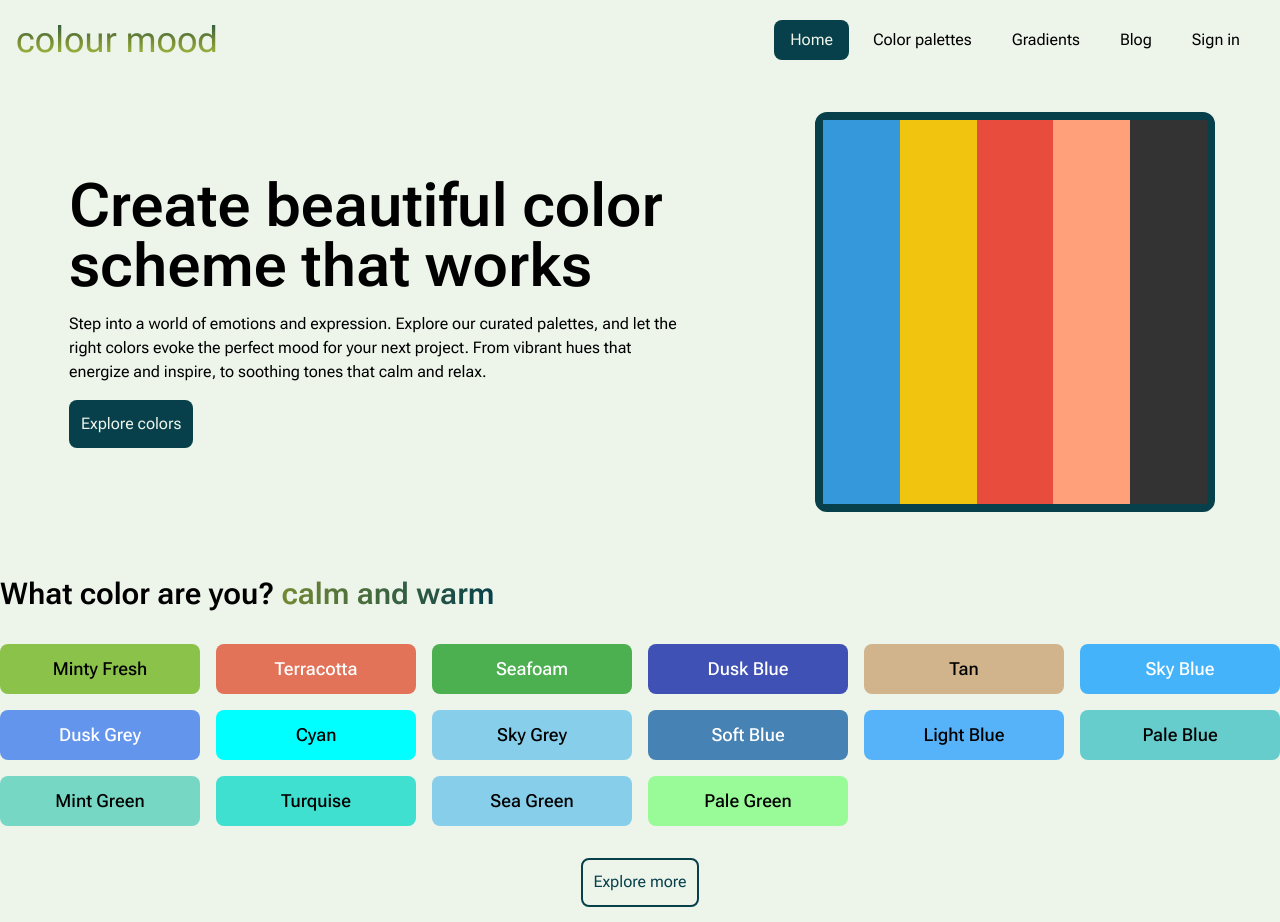
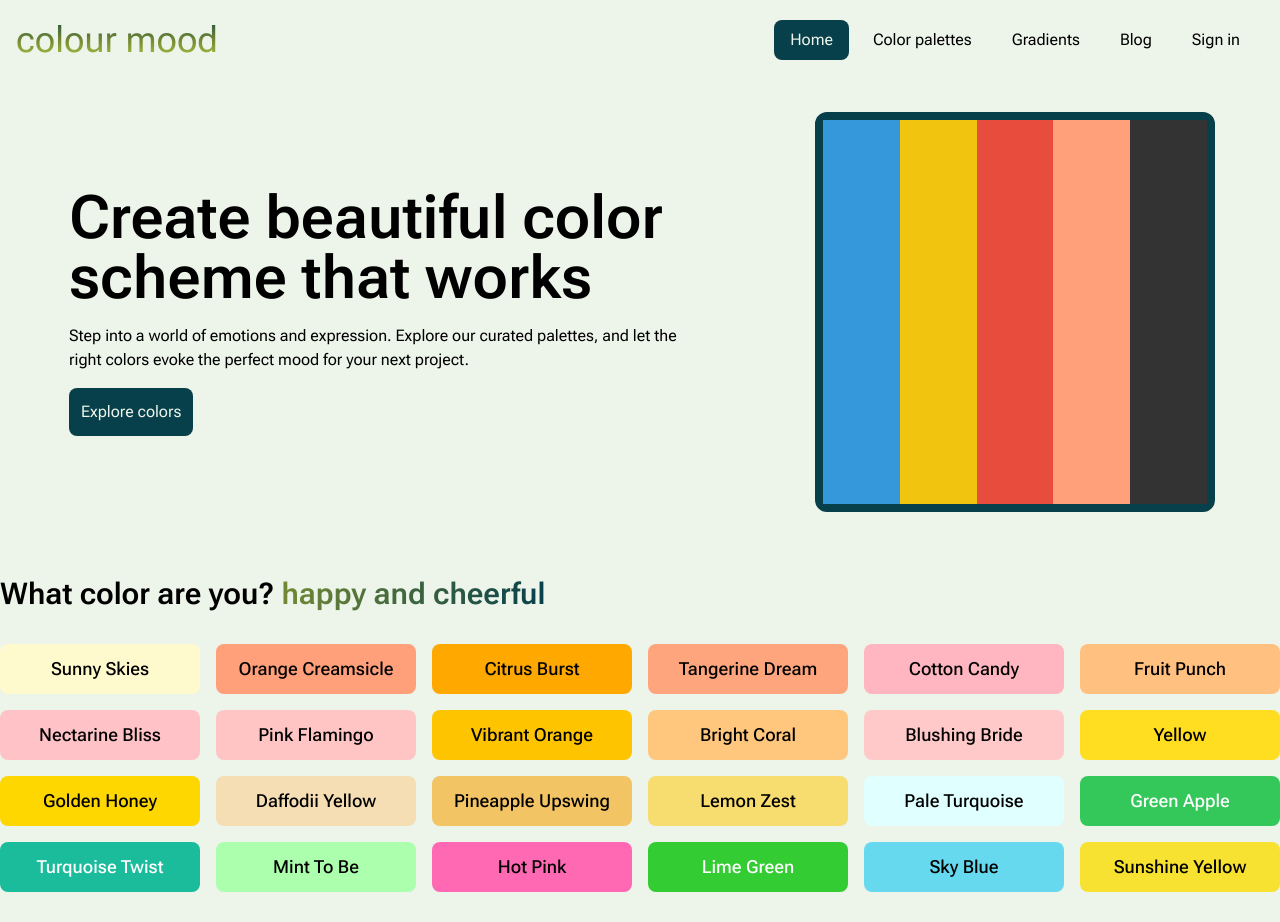
Before and after one commit to motuncoded/colourmood, a Next.js app: page / in a window 1280 px wide. Shown: the top 922 px of the page. Built offline with nearby package versions, Linux system fonts and the light colour scheme.

Commit message:
updated some colors for moods
In this change, I updated some colors fro the moods

```diff
--- a/src/components/Hero.tsx
+++ b/src/components/Hero.tsx
@@ -22,8 +22,7 @@ function Hero() {
         <h3 className="pt-4 ">
           Step into a world of emotions and expression. Explore our curated
           palettes, and let the right colors evoke the perfect mood for your
-          next project. From vibrant hues that energize and inspire, to soothing
-          tones that calm and relax.{" "}
+          next project.
         </h3>
         <div className="flex pt-4 ">
           <button
--- a/src/components/Mood.tsx
+++ b/src/components/Mood.tsx
@@ -17,6 +17,8 @@ const Mood: React.FC<MoodProps> = () => {
     useState<string>("happy and cheerful");
   const [moodIndex, setMoodIndex] = useState<number>(1);
   const [showMoods, setShowMoods] = useState<boolean>(false);
+    const [intervalId, setIntervalId] = useState<number | null>(null);
+
 
   const allMoods = [...new Set(colors.map((color: Color) => color.mood))];
 
@@ -27,7 +29,7 @@ const Mood: React.FC<MoodProps> = () => {
       if (newIndex < allMoods.length && allMoods[newIndex] !== selectedMood) {
         setSelectedMood(allMoods[newIndex]);
       }
-    }, 5000);
+    }, 8000);
     return () => clearInterval(intervalId);
   }, [colors, moodIndex]);
 
--- a/src/components/json/colours.json
+++ b/src/components/json/colours.json
@@ -1,191 +1,251 @@
 [
   {
-    "hexCode": "#FF69B4",
-    "colorname": "Fiesta",
+    "hexCode": "#FFFACD",
+    "colorname": "Sunny Skies",
+    "mood": "happy and cheerful"
+  },
+  {
+    "hexCode": "#FFA07A",
+    "colorname": "Orange Creamsicle",
+    "mood": "happy and cheerful"
+  },
+  {
+    "hexCode": "#FFA800",
+    "colorname": "Citrus Burst",
+    "mood": "happy and cheerful"
+  },
+    {
+    "hexCode": "#FFA57D",
+    "colorname": "Tangerine Dream",
+    "mood": "happy and cheerful"
+  },
+
+   {
+    "hexCode": "#FFB6C1",
+    "colorname": "Cotton Candy",
+    "mood": "happy and cheerful"
+  },
+
+  {
+    "hexCode": "#FFC080",
+    "colorname": "Fruit Punch",
+    "mood": "happy and cheerful"
+  },
+
+   {
+    "hexCode": "#FFC2C7",
+    "colorname": "Nectarine Bliss",
+    "mood": "happy and cheerful"
+  },
+
+  {
+    "hexCode": "#FFC5C5",
+    "colorname": "Pink Flamingo",
+    "mood": "happy and cheerful"
+  },
+
+   {
+    "hexCode": "#FFC400",
+    "colorname": "Vibrant Orange",
+    "mood": "happy and cheerful"
+  },
+  {
+    "hexCode": "#FFC67D",
+    "colorname": "Bright Coral",
+    "mood": "happy and cheerful"
+  },
+   {
+    "hexCode": "#FFC9C9",
+    "colorname": "Blushing Bride",
+    "mood": "happy and cheerful"
+  },
+
+
+  {
+    "hexCode": "#FFDE21",
+    "colorname": "Yellow",
+    "mood": "happy and cheerful"
+  },
+  {
+    "hexCode": "#FFD700",
+    "colorname": "Golden Honey",
+    "mood": "happy and cheerful"
+  },
+    {
+    "hexCode": "#F5DEB3",
+    "colorname": "Daffodii Yellow",
+    "mood": "happy and cheerful"
+  },
+  {
+    "hexCode": "#F2C464",
+    "colorname": "Pineapple Upswing",
+    "mood": "happy and cheerful"
+  },
+   {
+    "hexCode": "#F7DC6F",
+    "colorname": "Lemon Zest",
+    "mood": "happy and cheerful"
+  },
+  {
+    "hexCode": "#E0FFFF",
+    "colorname": "Pale Turquoise",
     "mood": "happy and cheerful"
   },
   {
     "hexCode": "#34C759",
-    "colorname": "Emerald Dream",
+    "colorname": "Green Apple",
     "mood": "happy and cheerful"
   },
   {
-    "hexCode": "#FFC0CB",
-    "colorname": "Bliss",
+    "hexCode": "#1ABC9C",
+    "colorname": "Turquoise Twist",
     "mood": "happy and cheerful"
   },
   {
-    "hexCode": "#9C27B0",
-    "colorname": "Jubilee",
+    "hexCode": "#ACFFAC",
+    "colorname": "Mint To Be",
     "mood": "happy and cheerful"
   },
   {
-    "hexCode": "#8F0A1A",
-    "colorname": "Ruby Red",
+    "hexCode": "#FF69B4",
+    "colorname": "Hot Pink",
     "mood": "happy and cheerful"
   },
   {
-    "hexCode": "#33B5E5",
-    "colorname": "Sparkle",
-    "mood": "happy and cheerful"
-  },
-  {
-    "hexCode": "#FF99CC",
-    "colorname": "Carnival",
-    "mood": "happy and cheerful"
-  },
-  {
-    "hexCode": "#E6D8C3",
-    "colorname": "Sunny Disposition",
-    "mood": "happy and cheerful"
-  },
-  {
-    "hexCode": "#9E9E9E",
-    "colorname": "Giggle",
+    "hexCode": "#33CC33",
+    "colorname": "Lime Green",
     "mood": "happy and cheerful"
   },
   {
     "hexCode": "#66D9EF",
-    "colorname": "Sea Breeze",
+    "colorname": "Sky Blue",
+    "mood": "happy and cheerful"
+  },
+
+  {
+    "hexCode": "#F8E231",
+    "colorname": "Sunshine Yellow",
     "mood": "happy and cheerful"
   },
   {
-    "hexCode": "#F7F7F7",
-    "colorname": "Cloud Nine",
-    "mood": "happy and cheerful"
+    "hexCode": "#D2B48C",
+    "colorname": "Tan",
+    "mood": "calm and soothing"
   },
   {
-    "hexCode": "#FFD2C9",
-    "colorname": "Sunflower",
-    "mood": "happy and cheerful"
+    "hexCode": "#FFD7BE",
+    "colorname": "Peachy Perfection",
+    "mood": "calm and soothing"
   },
   {
-    "hexCode": "#FFE4C4",
-    "colorname": "Bisque",
-    "mood": "happy and cheerful"
+    "hexCode": "#C7B8EA",
+    "colorname": "Lavender Lust",
+    "mood": "calm and soothing"
+  },
+  {
+    "hexCode": "#E27258",
+    "colorname": "Terracotta",
+    "mood": "calm and soothing"
   },
   {
     "hexCode": "#8BC34A",
     "colorname": "Minty Fresh",
-    "mood": "calm and warm"
+    "mood": "calm and soothing"
   },
   {
-    "hexCode": "#E27258",
-    "colorname": "Terracotta",
-    "mood": "calm and warm"
+    "hexCode": "#F5F5DC",
+    "colorname": "Cream",
+    "mood": "calm and soothing"
+  },
+  {
+    "hexCode": "#C9C4B5",
+    "colorname": "Soft Beige",
+    "mood": "calm and soothing"
+  },
+  {
+    "hexCode": "#F0E4CC",
+    "colorname": "Warm Beige",
+    "mood": "calm and soothing"
+  },
+  {
+    "hexCode": "#E5D8B6",
+    "colorname": "Light Beige",
+    "mood": "calm and soothing"
+  },
+  {
+    "hexCode": "#D3C9C5",
+    "colorname": "Soft Grey",
+    "mood": "calm and soothing"
+  },
+  {
+    "hexCode": "#87CEEB",
+    "colorname": "Sea Green",
+    "mood": "calm and soothing"
+  },
+  {
+    "hexCode": "#40E0D0",
+    "colorname": "Turquise",
+    "mood": "calm and soothing"
+  },
+  {
+    "hexCode": "#98FB98",
+    "colorname": "Pale Green",
+    "mood": "calm and soothing"
+  },
+  {
+    "hexCode": "#F7DC6F",
+    "colorname": "Golden Glow",
+    "mood": "calm and soothing"
+  },
+  {
+    "hexCode": "#76D7C4",
+    "colorname": "Mint Green",
+    "mood": "calm and soothing"
+  },
+  {
+    "hexCode": "#ACFFAC",
+    "colorname": "Minty Meadow",
+    "mood": "calm and soothing"
+  },
+  {
+    "hexCode": "#B2FFFC",
+    "colorname": "Soft Aqua",
+    "mood": "calm and soothing"
+  },
+  {
+    "hexCode": "#C6E2B5",
+    "colorname": "Light Sage",
+    "mood": "calm and soothing"
+  },
+  {
+    "hexCode": "#BCE3C5",
+    "colorname": "Misty Morn",
+    "mood": "calm and soothing"
+  },
+  {
+    "hexCode": "#A9D700",
+    "colorname": "Soft Chartreuse",
+    "mood": "calm and soothing"
   },
   {
     "hexCode": "#4CAF50",
-    "colorname": "Seafoam",
-    "mood": "calm and warm"
+    "colorname": "Emerald",
+    "mood": "calm and soothing"
   },
   {
-    "hexCode": "#3F51B5",
-    "colorname": "Dusk Blue",
-    "mood": "calm and warm"
-  },
-  {
-    "hexCode": "#D2B48C",
-    "colorname": "Tan",
-    "mood": "calm and warm"
+    "hexCode": "#03A9F4",
+    "colorname": "Cerulean Blue",
+    "mood": "calm and soothing"
   },
   {
     "hexCode": "#45B3FA",
-    "colorname": "Sky Blue",
-    "mood": "calm and warm"
+    "colorname": "Sky Blue Mist",
+    "mood": "calm and soothing"
   },
   {
     "hexCode": "#6495ED",
     "colorname": "Dusk Grey",
-    "mood": "calm and warm"
-  },
-  {
-    "hexCode": "#00FFFF",
-    "colorname": "Cyan",
-    "mood": "calm and warm"
-  },
-  {
-    "hexCode": "#87CEEB",
-    "colorname": "Sky Grey",
-    "mood": "calm and warm"
-  },
-  {
-    "hexCode": "#4682B4",
-    "colorname": "Soft Blue",
-    "mood": "calm and warm"
-  },
-  {
-    "hexCode": "#56B3FA",
-    "colorname": "Light Blue",
-    "mood": "calm and warm"
-  },
-  {
-    "hexCode": "#66CCCC",
-    "colorname": "Pale Blue",
-    "mood": "calm and warm"
-  },
-  {
-    "hexCode": "#76D7C4",
-    "colorname": "Mint Green",
-    "mood": "calm and warm"
-  },
-  {
-    "hexCode": "#40E0D0",
-    "colorname": "Turquise",
-    "mood": "calm and warm"
-  },
-  {
-    "hexCode": "#87CEEB",
-    "colorname": "Sea Green",
-    "mood": "calm and warm"
-  },
-  {
-    "hexCode": "#98FB98",
-    "colorname": "Pale Green",
-    "mood": "calm and warm"
-  },
-
-  {
-    "hexCode": "#03A9F4",
-    "colorname": "Electric Blue",
-    "mood": "energetic and vibrant"
-  },
-  {
-    "hexCode": "#2196F3",
-    "colorname": "Cobalt Blue",
-    "mood": "energetic and vibrant"
-  },
-
-  {
-    "hexCode": "#FAF0E6",
-    "colorname": "Linen",
-    "mood": "energetic and vibrant"
-  },
-  {
-    "hexCode": "#2196F3",
-    "colorname": "Melon",
-    "mood": "energetic and vibrant"
-  },
-
-  {
-    "hexCode": "#9C27B0",
-    "colorname": "Grape",
-    "mood": "energetic and vibrant"
-  },
-  {
-    "hexCode": "#8F0A1A",
-    "colorname": "Fire Engine Red",
-    "mood": "energetic and vibrant"
-  },
-  {
-    "hexCode": "#405580",
-    "colorname": "Chambray",
-    "mood": "energetic and vibrant"
-  },
-  {
-    "hexCode": "#FFE5B4",
-    "colorname": "Peach",
-    "mood": "energetic and vibrant"
+    "mood": "calm and soothing"
   },
   {
     "hexCode": "#FF3737",
@@ -198,24 +258,229 @@
     "mood": "energetic and vibrant"
   },
   {
+    "hexCode": "#FFA07A",
+    "colorname": "Electric Orange",
+    "mood": "energetic and vibrant"
+  },
+  {
     "hexCode": "#FFC67D",
     "colorname": "Tangerine Orange",
     "mood": "energetic and vibrant"
   },
   {
+    "hexCode": "#03A9F4",
+    "colorname": "Butterfly Blue",
+    "mood": "energetic and vibrant"
+  },
+  {
+    "hexCode": "#2196F3",
+    "colorname": "Cobalt Blue",
+    "mood": "energetic and vibrant"
+  },
+  {
+    "hexCode": "#9C27B0",
+    "colorname": "Grape",
+    "mood": "energetic and vibrant"
+  },
+  {
+    "hexCode": "#8F0A1A",
+    "colorname": "Fire Engine Red",
+    "mood": "energetic and vibrant"
+  },
+  {
+    "hexCode": "#FF69B4",
+    "colorname": "Unicorn Dust",
+    "mood": "energetic and vibrant"
+  },
+  {
+    "hexCode": "#FFC67D",
+    "colorname": "Coral",
+    "mood": "energetic and vibrant"
+  },
+  {
+    "hexCode": "#FFA07A",
+    "colorname": "Melon",
+    "mood": "energetic and vibrant"
+  },
+  {
+    "hexCode": "#2196F3",
+    "colorname": "Electric Blue",
+    "mood": "energetic and vibrant"
+  },
+  {
+    "hexCode": "#98FF98",
+    "colorname": "Electric Lime",
+    "mood": "energetic and vibrant"
+  },
+  {
+    "hexCode": "#FFE5B4",
+    "colorname": "Peach",
+    "mood": "energetic and vibrant"
+  },
+  {
+    "hexCode": "#405580",
+    "colorname": "Chambray",
+    "mood": "energetic and vibrant"
+  },
+  {
+    "hexCode": "#FFA500",
+    "colorname": "Pumpkin",
+    "mood": "energetic and vibrant"
+  },
+  {
+    "hexCode": "#FFC2C7",
+    "colorname": "Nectarine Bliss",
+    "mood": "energetic and vibrant"
+  },
+  {
+    "hexCode": "#F5DEB3",
+    "colorname": "Daffodii Yellow",
+    "mood": "energetic and vibrant"
+  },
+  {
+    "hexCode": "#F2C464",
+    "colorname": "Tangerine Dream",
+    "mood": "energetic and vibrant"
+  },
+  {
+    "hexCode": "#FFD700",
+    "colorname": "Golden Honey",
+    "mood": "energetic and vibrant"
+  },
+  {
+    "hexCode": "#FFC394",
+    "colorname": "Peachy Keen",
+    "mood": "energetic and vibrant"
+  },
+  {
+    "hexCode": "#FFB6C1",
+    "colorname": "Blushing Bride",
+    "mood": "energetic and vibrant"
+  },
+  {
+    "hexCode": "#FFA57D",
+    "colorname": "Cantaloupe",
+    "mood": "energetic and vibrant"
+  },
+  {
+    "hexCode": "#FF99CC",
+    "colorname": "Raspberry Sorbet",
+    "mood": "energetic and vibrant"
+  },
+  {
     "hexCode": "#000000",
     "colorname": "Black",
-    "mood": "powerful"
+    "mood": "powerful and elegant"
   },
   {
     "hexCode": "#FFD700",
     "colorname": "Gold",
-    "mood": "powerful"
+    "mood": "powerful and elegant"
   },
   {
     "hexCode": "#00008B",
     "colorname": "Dark Blue",
-    "mood": "powerful"
+    "mood": "powerful and elegant"
+  },
+  {
+    "hexCode": "#660066",
+    "colorname": "Rich Plum",
+    "mood": "powerful and elegant"
+  },
+  {
+    "hexCode": "#8B0A1A",
+    "colorname": "Burgundy",
+    "mood": "powerful and elegant"
+  },
+  {
+    "hexCode": "#4B0082",
+    "colorname": "Navy Blue",
+    "mood": "powerful and elegant"
+  },
+  {
+    "hexCode": "#00698F",
+    "colorname": "Dark Teal",
+    "mood": "powerful and elegant"
+  },
+  {
+    "hexCode": "#3B3F4E",
+    "colorname": "Charcoal Grey",
+    "mood": "powerful and elegant"
+  },
+  {
+    "hexCode": "#2F4F7F",
+    "colorname": "Dark Slate Grey",
+    "mood": "powerful and elegant"
+  },
+  {
+    "hexCode": "#1A1D23",
+    "colorname": "Black Onyx",
+    "mood": "powerful and elegant"
+  },
+  {
+    "hexCode": "#8F0A1A",
+    "colorname": "Cranberry",
+    "mood": "powerful and elegant"
+  },
+  {
+    "hexCode": "#660033",
+    "colorname": "Wine Red",
+    "mood": "powerful and elegant"
+  },
+  {
+    "hexCode": "#4C5154",
+    "colorname": "Dark Grey",
+    "mood": "powerful and elegant"
+  },
+  {
+    "hexCode": "#343A40",
+    "colorname": "Dark Charcoal",
+    "mood": "powerful and elegant"
+  },
+  {
+    "hexCode": "#2E4053",
+    "colorname": "Navy Grey",
+    "mood": "powerful and elegant"
+  },
+  {
+    "hexCode": "#1E1F23",
+    "colorname": "Dark Shadow",
+    "mood": "powerful and elegant"
+  },
+  {
+    "hexCode": "#8B4513",
+    "colorname": "Sienna Brown",
+    "mood": "powerful and elegant"
+  },
+  {
+    "hexCode": "#660000",
+    "colorname": "Deep Red",
+    "mood": "powerful and elegant"
+  },
+  {
+    "hexCode": "#4B5154",
+    "colorname": "Dark Slate",
+    "mood": "powerful and elegant"
+  },
+  {
+    "hexCode": "#343434",
+    "colorname": "Dark Grey Blue",
+    "mood": "powerful and elegant"
+  },
+  {
+    "hexCode": "#2E2F33",
+    "colorname": "Dark Navy",
+    "mood": "powerful and elegant"
+  },
+  {
+    "hexCode": "#1E1E23",
+    "colorname": "Dark Charcoal Grey",
+    "mood": "powerful and elegant"
+  },
+  {
+    "hexCode": "#8F8F8F",
+    "colorname": "Dark Grey Brown",
+    "mood": "powerful and elegant"
   },
   {
     "hexCode": "#8B008B",
@@ -241,5 +506,15 @@
     "hexCode": "#7f171f",
     "colorname": "Merlot",
     "mood": "love, passion and romance"
+  },
+  {
+    "hexCode": "#FFD9E6",
+    "colorname": "Blushing Bride",
+    "mood": "love, passion and romance"
+  },
+  {
+    "hexCode": "#FFC5C5",
+    "colorname": "Rosey Posey",
+    "mood": "love, passion and romance"
   }
 ]
```
